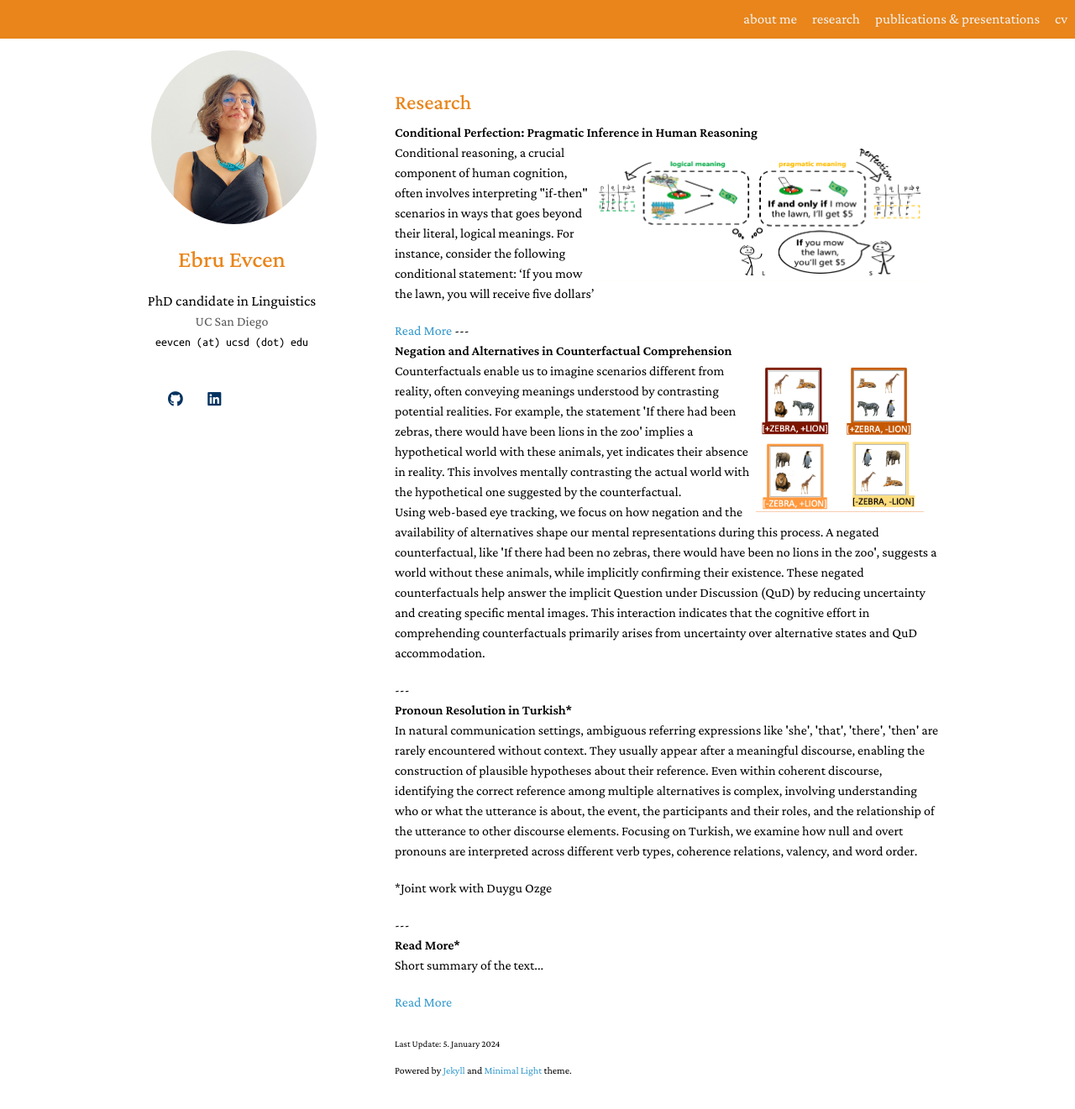
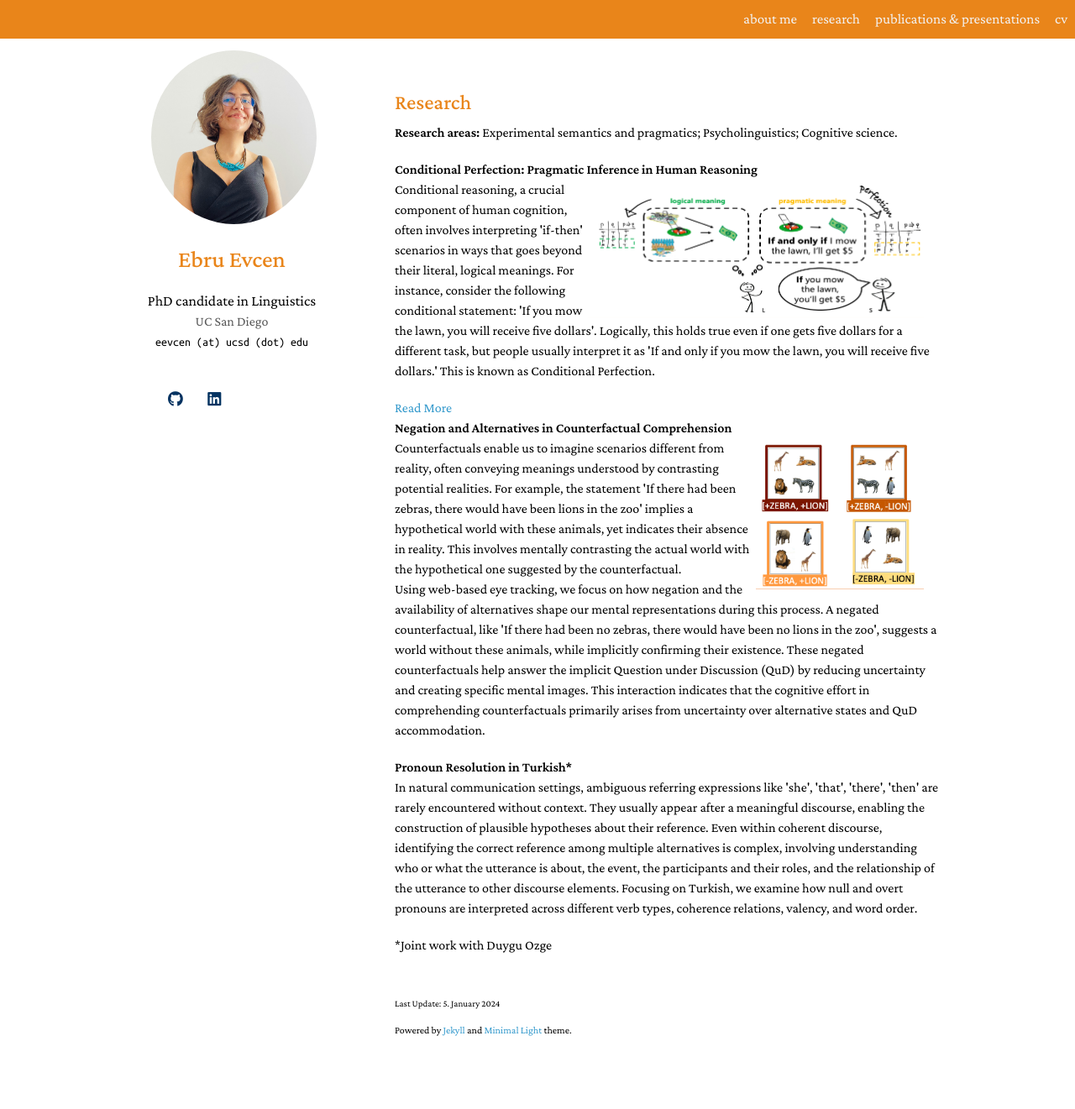
Before and after one commit to ebruevcen/ebruevcen.github.io, a Jekyll site: the page built from research.md, in a window 1280 px wide and 1356 px high. Shown: the top 1321 px of the window at 84% size. Built offline with Jekyll 4.4.1, drawn with Linux system fonts in a browser that asks for light colours; nearby versions of some CDN libraries; library files that are not in the unit come from our copies; a style sheet for code colours, icons or effects is not loaded.

Commit message:
Update research.md

```diff
--- a/research.md
+++ b/research.md
@@ -7,24 +7,26 @@ permalink: /research/
 
 <h2 style="margin: 60px 0px 10px;">Research</h2>
 
+<b> Research areas:</b> Experimental semantics and pragmatics; Psycholinguistics; Cognitive science.
+
 <h4 style="margin:0 0 0;">Conditional Perfection: Pragmatic Inference in Human Reasoning</h4>
 
 <div>
 <img src="../assets/img/conditionals.png" alt="conditional perfection" style="float: right; margin-right: 20px; width: 400px; height: auto;" />
-    <p> Conditional reasoning, a crucial component of human cognition, often involves interpreting "if-then" scenarios in ways that goes beyond their literal, logical meanings. For instance, consider the following conditional statement: ‘If you mow the lawn, you will receive five dollars’ </p>
+    <p> Conditional reasoning, a crucial component of human cognition, often involves interpreting 'if-then' scenarios in ways that goes beyond their literal, logical meanings. For instance, consider the following conditional statement: 'If you mow the lawn, you will receive five dollars'. Logically, this holds true even if one gets five dollars for a different task, but people usually interpret it as 'If and only if you mow the lawn, you will receive five dollars.' This is known as Conditional Perfection. </p>
      <a href="javascript:void(0);" id="readMoreLink">Read More</a>
    <div class="more-text" id="moreText" style="display: none;">
-    <p>  Logically, this holds true even if one gets five dollars for a different task, but people usually interpret it as "If and only if you mow the lawn, you will receive five dollars." This is known as Conditional Perfection. We frequently understand utterances more deeply than their explicit content suggests. For example, "Mary had cheesecake for dessert" often implies she had only cheesecake, and "I ate some of your cookies" suggests I didn't eat all of them. We make these inferences swiftly during real-time language processing. In this project, we investigate how this feat is accomplished: Do listeners in initially adopt a non-logical, pragmatic interpretation or begin with a logical meaning and then enrich the conditional statement via inference?</p>
+  We frequently understand utterances more deeply than their explicit content suggests. For example, "Mary had cheesecake for dessert" often implies she had only cheesecake, and "I ate some of your cookies" suggests I didn't eat all of them. We make these inferences swiftly during real-time language processing. In this project, we investigate how this feat is accomplished: Do listeners in initially adopt a non-logical, pragmatic interpretation or begin with a logical meaning and then enrich the conditional statement via inference?
 </div>
 
----
+
 <h4 style="margin:0 0 0;">Negation and Alternatives in Counterfactual Comprehension</h4>
 
 <div>
 <img src="../assets/img/counterfactuals2.png" alt="alternatives" style="float: right; margin-right: 20px; width: 200px; height: auto;" />   Counterfactuals enable us to imagine scenarios different from reality, often conveying meanings understood by contrasting potential realities. For example, the statement 'If there had been zebras, there would have been lions in the zoo' implies a hypothetical world with these animals, yet indicates their absence in reality. This involves mentally contrasting the actual world with the hypothetical one suggested by the counterfactual.
   <p> Using web-based eye tracking, we focus on how negation and the availability of alternatives shape our mental representations during this process. A negated counterfactual, like 'If there had been no zebras, there would have been no lions in the zoo', suggests a world without these animals, while implicitly confirming their existence. These negated counterfactuals help answer the implicit Question under Discussion (QuD) by reducing uncertainty and creating specific mental images. This interaction indicates that the cognitive effort in comprehending counterfactuals primarily arises from uncertainty over alternative states and QuD accommodation. </p>
 </div>
----
+
 
 
 <h4 style="margin:0 0 0;">Pronoun Resolution in Turkish*</h4>
@@ -35,14 +37,3 @@ permalink: /research/
 <p> *Joint work with Duygu Ozge </p>
 
 </div>
-
----
-<h4 style="margin:0 0 0;">Read More*</h4>
-
-<div>
-    <p>Short summary of the text...</p>
-    <a href="javascript:void(0);" id="readMoreLink">Read More</a>
-    <div class="more-text" id="moreText" style="display: none;">
-        <p>The rest of the text that was hidden...</p>
-    </div>
-</div>
```
